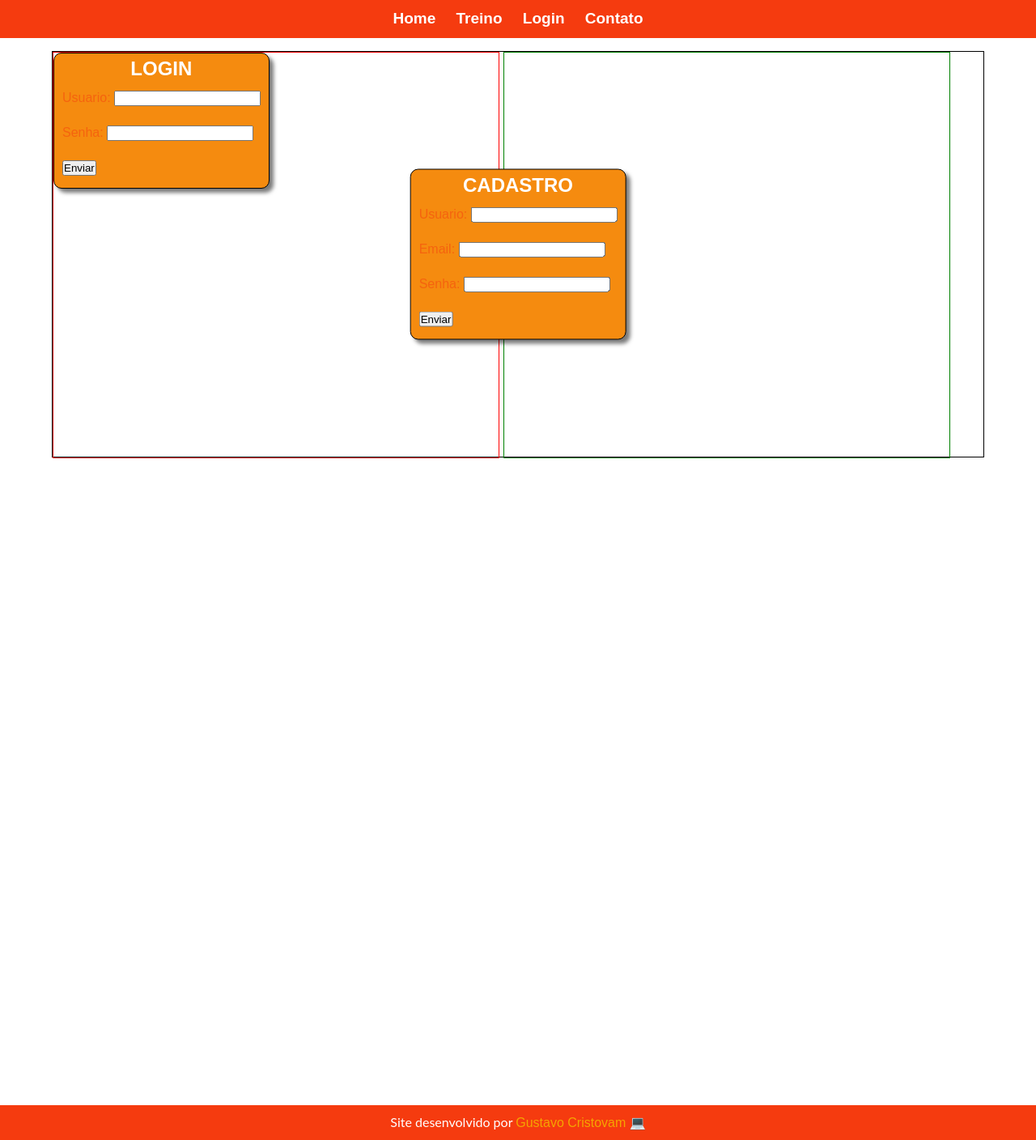
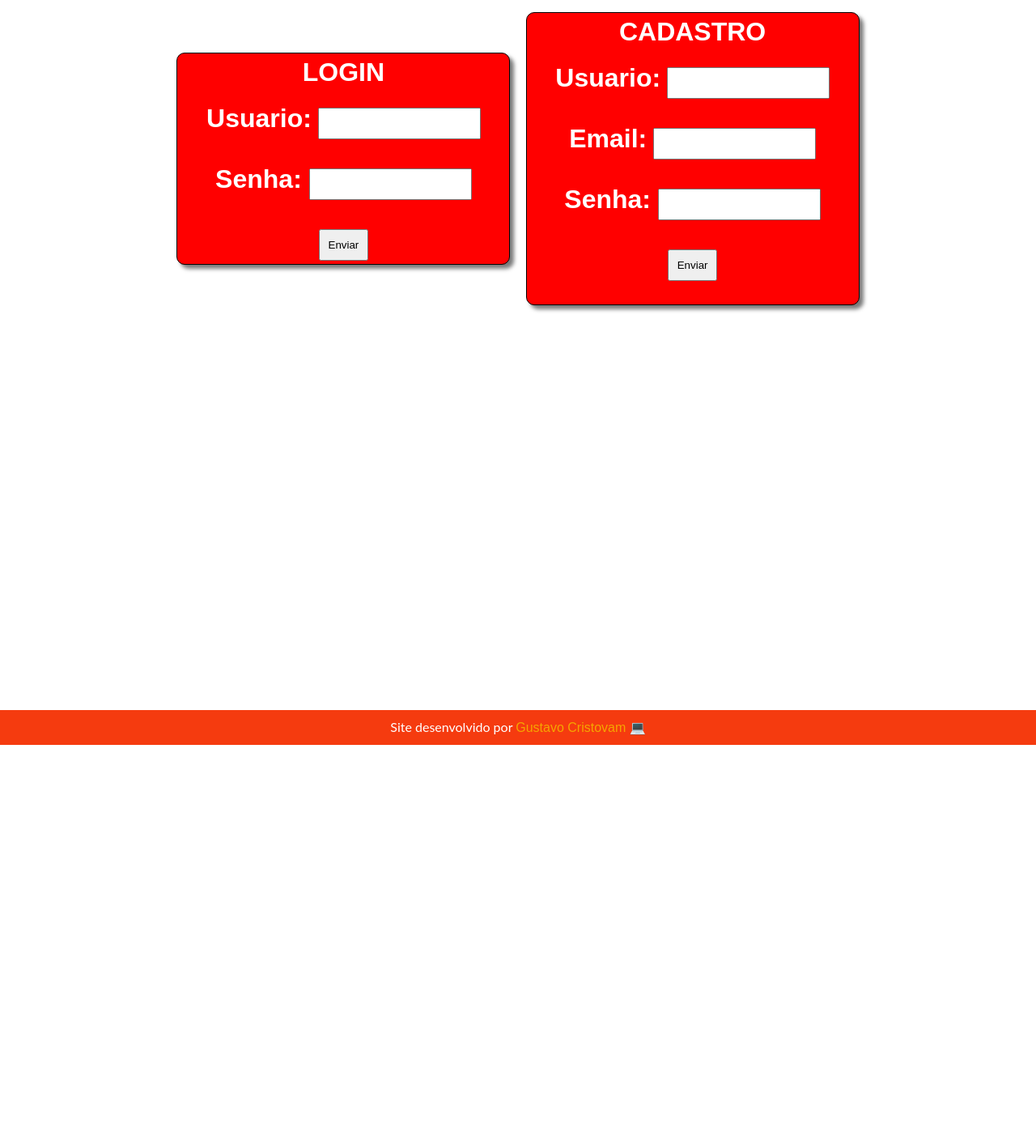
Before and after one commit to gustavocristovam/gymup, a PHP site: page /login.html in a window 1280 px wide. Shown: the part 241-1649 px from the top of the page at 81% size. After the commit the page ends 1161 px from the top, so only its background shows below. Run offline with PHP 8.4, Linux system fonts and the light colour scheme.

Commit message:
login att

```diff
--- a/estilos/login.css
+++ b/estilos/login.css
@@ -2,63 +2,52 @@
 
 
 
-div.form {
-    position: relative;
-    border: black solid 1px;
-    height: 500px;
-
-
+header {
+    background-image: none;
 }
 
-div#login {
-    border: red solid 1px;
-    height: 500px;
+.container {
+    display: flex;
+    justify-content: center;
+    align-items: center;
+    column-gap: 1.2rem;
 
-   width: 50cap;
-    display:inline-block;
-}
+    width: 100%;
 
-div#cadastro {
-    border: green solid 1px;
-    height: 500px;
-    left: 50%;
-    top: 50%;
-    width: 50cap;
-    display:inline-block;
-}
+  }
+
+  .content {
+  }
+
 
 section {
 
-    background-color: var(--Azul-2);
+    background-color: red;
     border-radius: 10px;
     box-shadow: 5px 5px 5px rgba(0, 0, 0, 0.527);
     border: black solid 1px;
     padding: 5px;
+    width: 400px;
+    height: 250px;
 }
 
 
-section#login {
-   position: absolute;
+section#cadastro {
+
+    height: 350px;
+}
+
+section p, h1 {
+    color: white;
+    font-weight: bold;
+    text-align: center;
+    font-size: 2em;
+
+}
+
+section input {
+   padding: 10px;
+
 
 
 }
-
-section#cadastro {
-    position: absolute;
-    left: 50%;
-    top: 50%;
-    transform: translate(-50%,-50%);
-}
-
-
-section.form p, h1 {
-    color: white;
-    font-weight: bold;
-    text-align: center;
-}
-
-section.form input {
-   padding: 3px;
-
-
-}
--- a/login.html
+++ b/login.html
@@ -15,17 +15,11 @@
 
 
     </header>
-    <nav>
-        <a href="#">Home</a>
-        <a href="workout.html">Treino</a>
-        <a href="login.html">Login</a>
-        <a href="#">Contato</a>
-    </nav>
     <main>
-        <div class="form">
+        <div class="container">
 
-            <div id="login">
-                <section id="login">
+            <div class="content">
+                <section>
                     <h1 style="text-align: center;">LOGIN</h1>
                     <form action="login.php" method="POST" autocomplete="off">
                         <!--cria relação entre o <p> e o <input> utilizando o <label>-->
@@ -38,14 +32,14 @@
                 </section>
             </div>
 
-            <div id="cadastro">
+            <div class="content">
                 <section id="cadastro">
                     <h1 style="text-align: center;">CADASTRO</h1>
                     <form action="cadastro.php" method="POST" autocomplete="off">
                         <!--cria relação entre o <p> e o <input> utilizando o <label>-->
                         <p><label for="iuser">Usuario:</label> <input type="text" name="user" id="iuser" minlength="8"
                                 maxlength="20" required></p>
-                        <p><label for="iemail">Email:</label> <input type="text" name="email" id="iemail" minlength="8"
+                        <p><label for="iemail">Email:</label> <input type="email" name="email" id="iemail" minlength="8"
                                 maxlength="20" required></p>
                         <p><label for="ipassword">Senha: </label><input type="password" name="password" id="ipassword"
                                 required inlength="8" maxlength="20"></p>
@@ -55,7 +49,7 @@
             </div>
         </div>
     </main>
-    <footer style="margin-top: 800px;">
+    <footer style="margin-top: 500px;">
         <p>Site desenvolvido por <a class='externo ' href="https://github.com/gustavocristovam" target="_blank">Gustavo
                 Cristovam</a></p>
     </footer>
```
